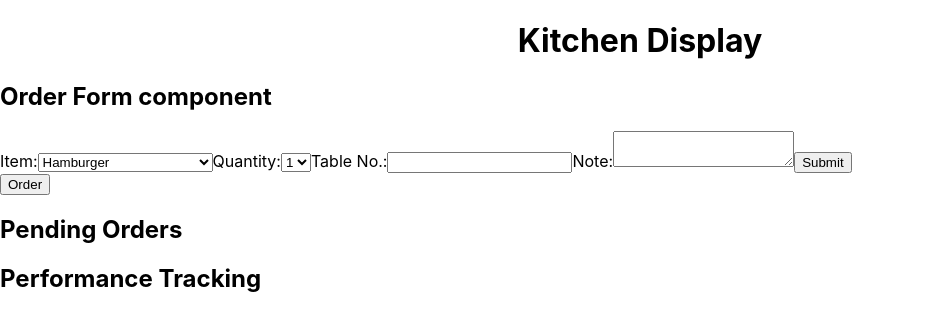
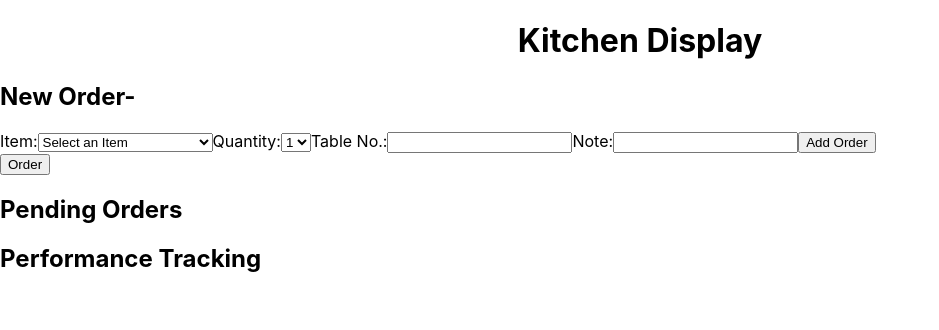
Before and after one commit to j-rob16/kitchen-display, a React (Create React App) app: page / in a window 1280 px wide. Shown: the top 330 px of the page, without its empty margins (0-939 px from the left). Built offline with nearby package versions, Linux system fonts and the light colour scheme.

Commit message:
order form data saving to app comp

```diff
--- a/src/components/orderForm/OrderForm.js
+++ b/src/components/orderForm/OrderForm.js
@@ -1,25 +1,64 @@
 import React, {useState} from "react";
 
-function OrderForm() {
+function OrderForm({ updateOrders }) {
 
-  const handleItemSubmit = (evt) => {}
+  const [orders, setOrders] = useState([])
+
+  const [orderItem, setOrderItem] = useState('');
+  const [orderQuantity, setOrderQuantity] = useState(0);
+  const [orderTableNo, setOrderTableNo] = useState(0);
+  const [orderNote, setOrderNote] = useState('');
+
+  const handleItem = (evt) => {
+    setOrderItem(evt.target.value);
+  }
+
+  const handleQuantity = (evt) => {
+    setOrderQuantity(evt.target.value);
+  }
+
+  const handleTableNo = (evt) => {
+    setOrderTableNo(evt.target.value);
+  }
+
+  const handleNote = (evt) => {
+    setOrderNote(evt.target.value);
+  }
+
+  const saveNewOrder = (evt) => {
+    evt.preventDefault();
+    const copiedOrders = [...orders];
+    copiedOrders.push({item: orderItem, quantity: orderQuantity, table_no: orderTableNo, note: orderNote});
+    setOrders(copiedOrders);
+    updateOrders(copiedOrders);
+    setOrders([]);
+    setOrderItem('');
+    setOrderQuantity(0);
+    setOrderTableNo(0);
+    setOrderNote('');
+  }
+
+
 
   return (
     <>
-      <h2>Order Form component</h2>
-      <form>
+      <h2>New Order-</h2>
+      <form onSubmit={saveNewOrder}>
+
         <label>
           Item:
-          <select>
+          <select id="food-item" onChange={handleItem} placeholder="Hamburger">
+            <option value="select">Select an Item</option>
             <option value="hamburger">Hamburger</option>
             <option value="fries">Fries</option>
             <option value="ribeye steak">RibEye Steak</option>
             <option value="chicken alfredo fettucine">Chicken Alfredo Fettucine</option>
           </select>
         </label>
+
         <label>
           Quantity:
-          <select>
+          <select id="item-quantity" onChange={handleQuantity} >
             <option value="1">1</option>
             <option value="2">2</option>
             <option value="3">3</option>
@@ -27,15 +66,18 @@ function OrderForm() {
             <option value="5">5</option>
           </select>
         </label>
-        <label>
+
+        <label htmlFor="table-no">
           Table No.:
-          <input type="text" required/>
         </label>
-        <label>
+          <input id="table-no" type="text" onChange={handleTableNo} required/>
+
+        <label htmlFor="note">
           Note:
-          <textarea />
         </label>
-        <input type="submit" value="Submit"></input>
+        <input id="note" type="text" onChange={handleNote} />
+
+        <input type="submit" value="Add Order"/>
 
       </form>
     </>
--- a/src/containers/App.js
+++ b/src/containers/App.js
@@ -8,6 +8,13 @@ import {Title} from './AppStyles.js';
 function App() {
 
   const [openOrder, setOpenOrder] = useState('openOrder');
+  const [orders, setOrders] = useState([]);
+
+  const updateOrders = (formOrder) => {
+    const copiedOrders = [...orders];
+    copiedOrders.push(formOrder);
+    setOrders(copiedOrders);
+  }
 
   return (
     <>
@@ -15,10 +22,10 @@ function App() {
 
       {/* New order button renders the order form field. On order submit, field will close  */}
       {!openOrder && <button onClick={() => setOpenOrder('openOrder')}>New Order</button>}
-      {openOrder === 'openOrder' && <OrderForm />}
+      {openOrder === 'openOrder' && <OrderForm updateOrders={updateOrders}/>}
       {openOrder && <button onClick={() => setOpenOrder('')} >Order</button>}
 
-      <PendingOrders />
+      <PendingOrders orders={orders}/>
       <PerformanceTracking />
     </>
 
```
